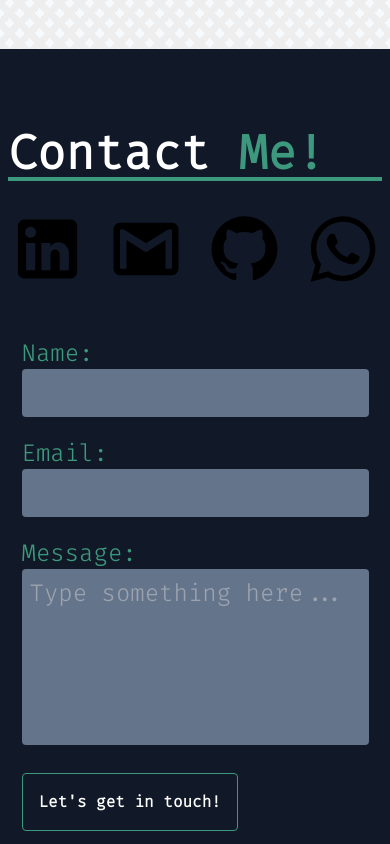
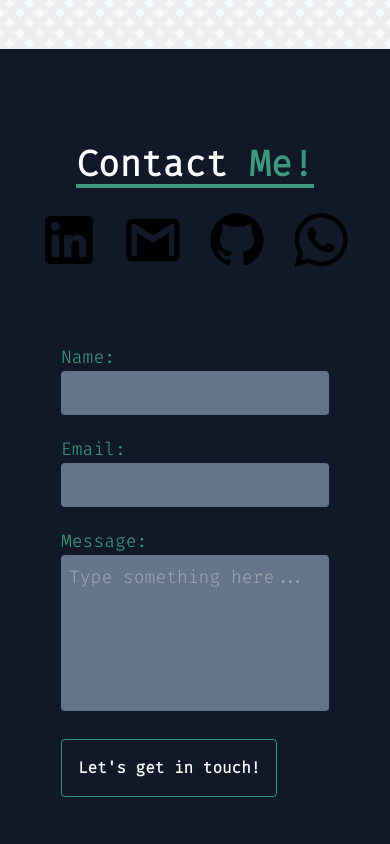
Before and after one commit to joaobitu/portfolio, a React (Create React App) app: page / in a window 390 px wide. Shown: the part 4240-5084 px from the top of the page. Built offline with nearby package versions, Linux system fonts and the light colour scheme; a web font is replaced by a local one.

Commit message:
fixed tailwind badge on readme, also fixed contact session collapsing bug, and removed scroll padding on y axis due to the new nav behavior

```diff
--- a/src/components/pages/About.js
+++ b/src/components/pages/About.js
@@ -4,7 +4,7 @@ import ProfilePic from "../../assets/profile-pic.jpeg";
 const About = () => {
   return (
     <section
-      className="grid h-screen scroll-mt-12 scroll-px-2 place-items-center bg-gray-900 sm:scroll-m-0 sm:px-40 md:grid-cols-2"
+      className="grid h-screen scroll-px-2 place-items-center bg-gray-900 sm:px-40 md:grid-cols-2"
       id="about"
     >
       <h5 className="  text-6xl    font-extrabold text-gray-500 md:text-8xl xl:text-9xl">
--- a/src/components/pages/Contact.js
+++ b/src/components/pages/Contact.js
@@ -8,11 +8,11 @@ const Contact = () => {
   return (
     <section
       id="contact"
-      className="grid min-h-screen scroll-mt-12 scroll-px-2 place-items-center gap-10 bg-gray-900 py-20 px-2 sm:scroll-m-0 sm:gap-0 sm:px-40 md:grid-cols-2"
+      className="grid min-h-screen  place-items-center gap-10 bg-gray-900 py-20 px-2  sm:gap-0 sm:px-40 lg:grid-cols-2"
     >
-      <section className="flex flex-col gap-5">
+      <section className="flex flex-col items-center gap-5">
         <h2
-          className="border-b-4  border-solid text-5xl  font-extrabold text-white md:text-6xl xl:text-7xl"
+          className="border-b-4  border-solid  text-4xl font-extrabold text-white md:text-6xl xl:text-7xl"
           style={{ borderColor: "#3d997d" }}
         >
           Contact <span>Me!</span>
@@ -25,12 +25,12 @@ const Contact = () => {
           >
             <img
               src={linkedinIcon}
-              className="h-24 w-24 hover:scale-125"
+              className="h-16 w-16 hover:scale-125"
               alt=""
             />
           </a>
           <a href="mailto:joaovbitu@gmail.com">
-            <img src={gmailIcon} className="h-24 w-24 hover:scale-125" alt="" />
+            <img src={gmailIcon} className="h-16 w-16 hover:scale-125" alt="" />
           </a>
 
           <a
@@ -40,7 +40,7 @@ const Contact = () => {
           >
             <img
               src={githubIcon}
-              className="h-24 w-24 hover:scale-125"
+              className="h-16 w-16 hover:scale-125"
               alt=""
             />
           </a>
@@ -51,7 +51,7 @@ const Contact = () => {
           >
             <img
               src={whatsappIcon}
-              className="h-24 w-24 hover:scale-125"
+              className="h-16 w-16 hover:scale-125"
               alt=""
             />
           </a>
@@ -59,7 +59,7 @@ const Contact = () => {
       </section>
       <form
         style={{ color: "#3d997d" }}
-        className="flex flex-col gap-5 text-2xl"
+        className="flex flex-col gap-5 text-lg sm:text-2xl"
         action="https://formspree.io/f/myyageyk"
         method="POST"
       >
```
Also changed, not shown: 1 other file (tests, documents, lock files or other folders).
